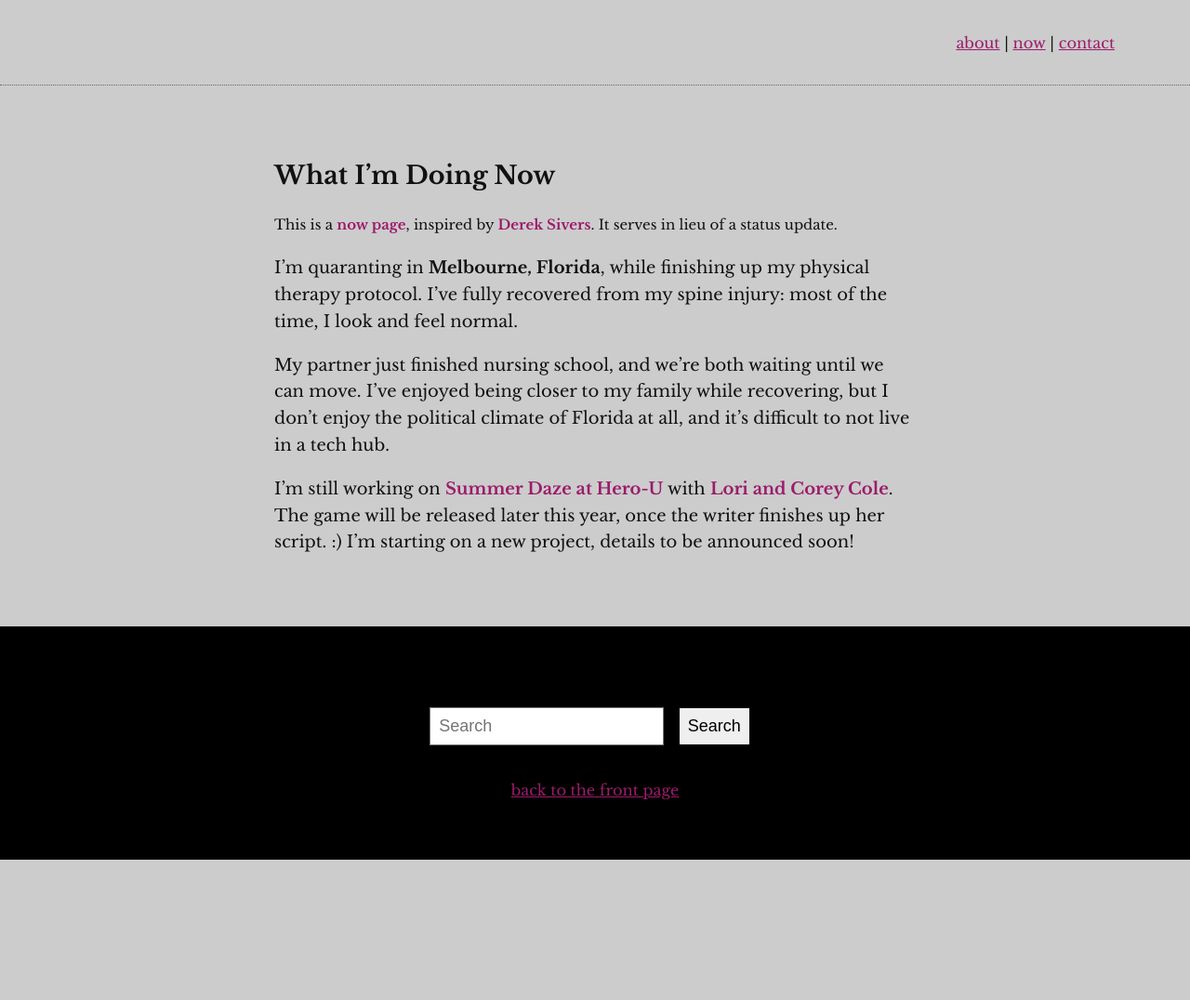
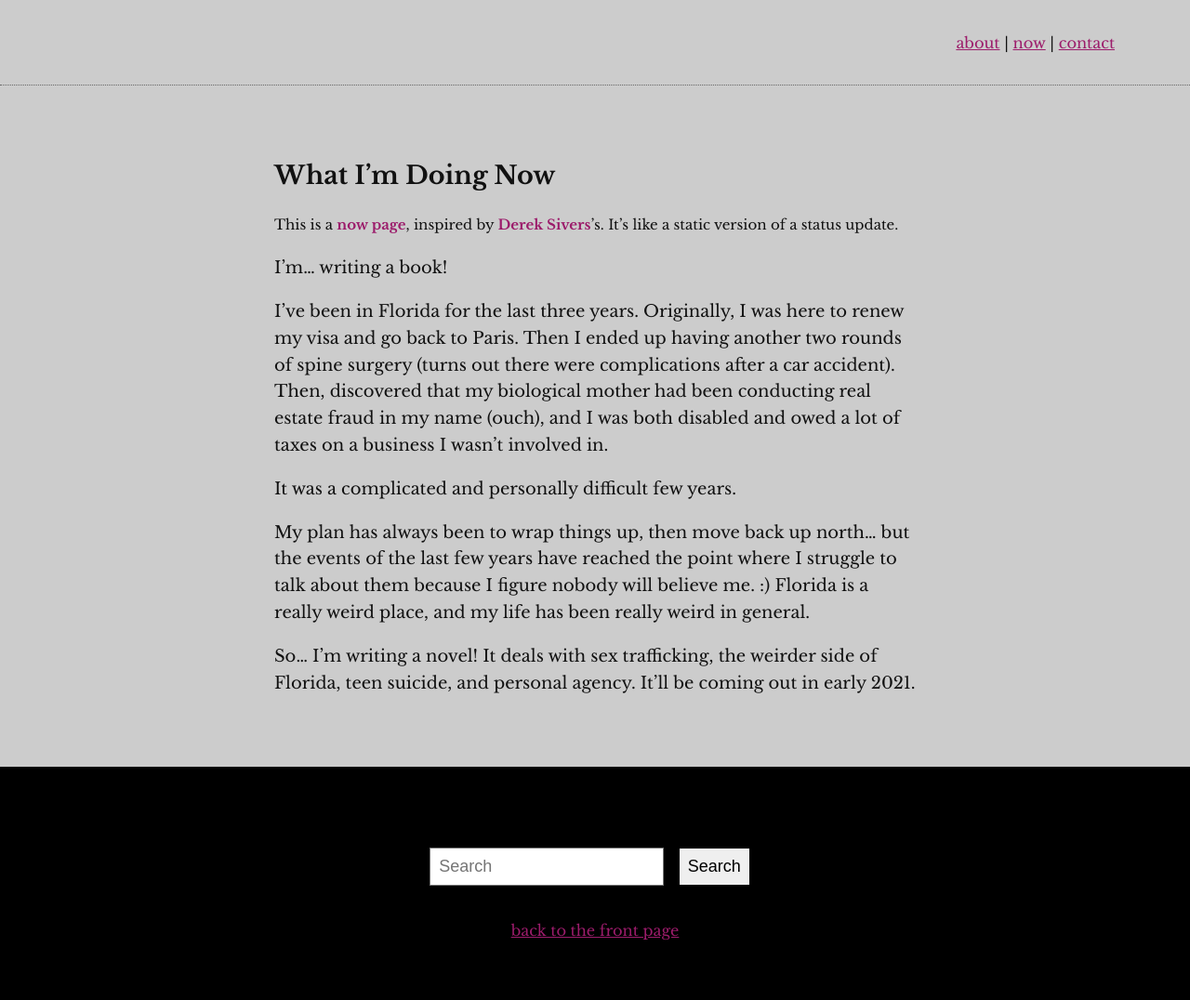
Before and after one commit to cidneyhamilton/cidneyhamilton.com, a Jekyll site: the page built from now.md, in a window 1280 px wide. Shown: the whole page at 93% size. Built offline with Jekyll 4.4.1, drawn with Linux system fonts in a browser that asks for light colours; before the commit the page ends 925 px from its top, so only the background shows below that.

Commit message:
Update about page, now page, and hcard.

```diff
--- a/_includes/hcard.html
+++ b/_includes/hcard.html
@@ -1,3 +1,3 @@
 <p class="h-card vcard">
-  I'm <a class="p-name u-url" href="{{ site.url }}"><span class="p-given-name">Cidney</span></a>. I am a writer, designer, and programmer. Currently I work for <a href="http://transolargames.com">an indie game studio</a>.
+  I'm <a class="p-name u-url" href="{{ site.url }}"><span class="p-given-name">Cidney</span></a>. I am a writer, designer, and software developer. I'm bad at writing bios.
 </p>
--- a/now.md
+++ b/now.md
@@ -1,13 +1,19 @@
 ---
 layout: page
+title: Now
+permalink: /now/
 ---
 
 ## What I'm Doing Now
 
-<small>This is a <a href="http://nownownow.com/about">now page</a>, inspired by <a href="https://sive.rs/nowff">Derek Sivers</a>. It serves in lieu of a status update.</small>
+<small>This is a <a href="http://nownownow.com/about">now page</a>, inspired by <a href="https://sive.rs/nowff">Derek Sivers</a>'s. It's like a static version of a status update.</small>
 
-I'm quaranting in **Melbourne, Florida**, while finishing up my physical therapy protocol. I've fully recovered from my spine injury: most of the time, I look and feel normal.
+I'm... writing a book!
 
-My partner just finished nursing school, and we're both waiting until we can move. I've enjoyed being closer to my family while recovering, but I don't enjoy the political climate of Florida at all, and it's difficult to not live in a tech hub.
+I've been in Florida for the last three years. Originally, I was here to renew my visa and go back to Paris. Then I ended up having another two rounds of spine surgery (turns out there were complications after a car accident). Then, discovered that my biological mother had been conducting real estate fraud in my name (ouch), and I was both disabled and owed a lot of taxes on a business I wasn't involved in.
 
-I'm still working on [Summer Daze at Hero-U](http://summerdazegame.com) with [Lori and Corey Cole](https://en.wikipedia.org/wiki/The_Coles). The game will be released later this year, once the writer finishes up her script. :) I'm starting on a new project, details to be announced soon!
+It was a complicated and personally difficult few years.
+
+My plan has always been to wrap things up, then move back up north... but the events of the last few years have reached the point where I struggle to talk about them because I figure nobody will believe me. :) Florida is a really weird place, and my life has been really weird in general.
+
+So... I'm writing a novel! It deals with sex trafficking, the weirder side of Florida, teen suicide, and personal agency. It'll be coming out in early 2021.
```
Also changed, not shown: about.md (+3 -5 lines), index.md (+2 -2 lines).
